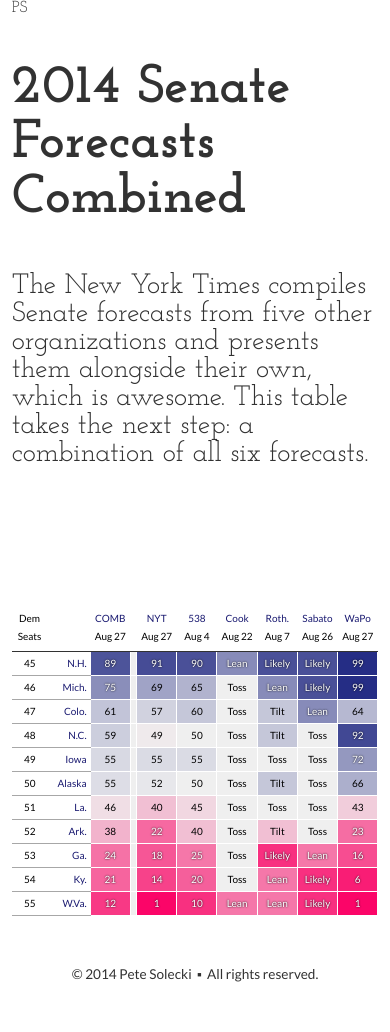
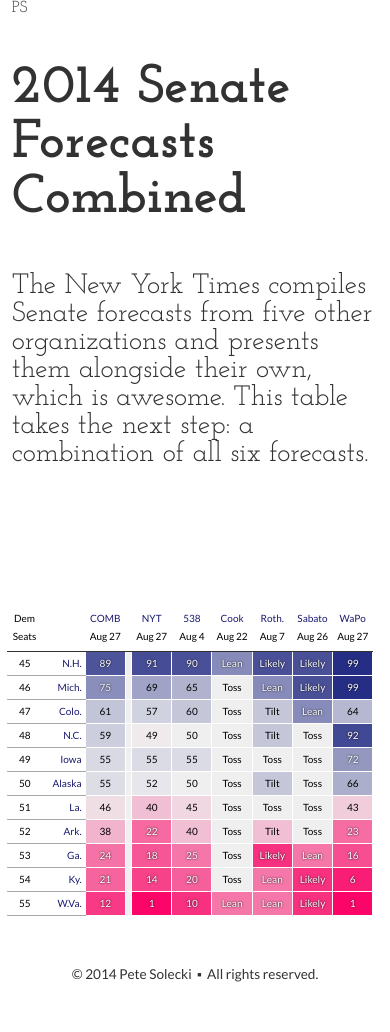
Before and after one commit to petesolecki/www-ps, a Jekyll site: the page senate-2014/index.html, which Jekyll copies as it is, in a window 390 px wide. Built offline with Jekyll 4.4.1, drawn with Linux system fonts in a browser that asks for light colours; Markdown is read by kramdown in place of the engine named in the settings.

Commit message:
nudge table

```diff
--- a/css/style.css
+++ b/css/style.css
@@ -60,6 +60,8 @@ section, article, aside, footer, header, nav, hgroup {
 	}
 	table {
     font-size:10px;
+    position: relative;
+    right: 5px;
 	}
 
 }
```
